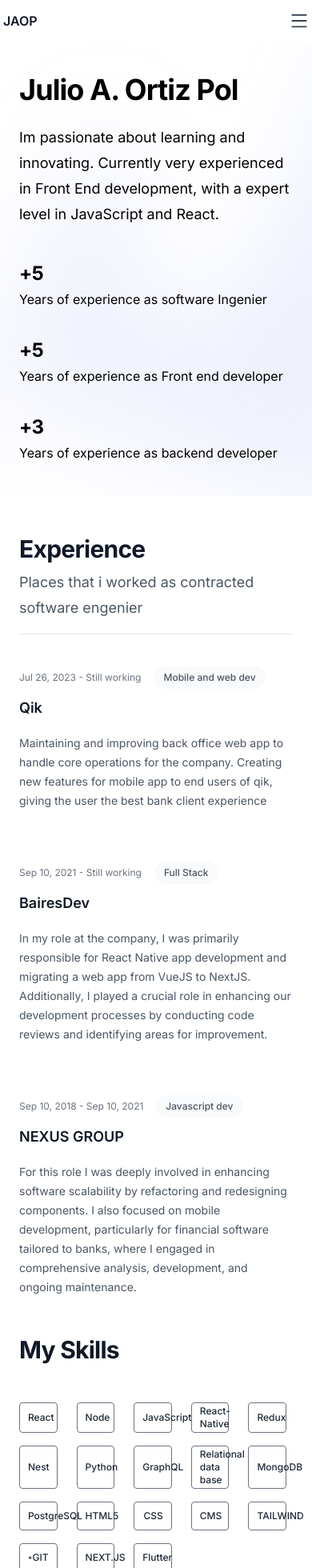
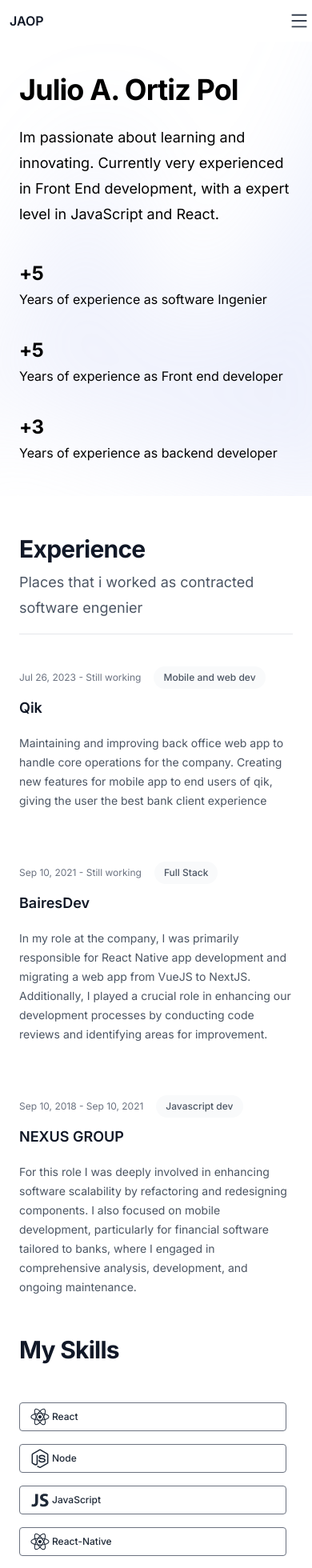
Before and after one commit to julioortizpol/portfolio, a Next.js app: page / in a window 390 px wide. Shown: the top 1960 px of the page at 80% size. Built offline with nearby package versions, Linux system fonts and the light colour scheme.

Commit message:
fix visual error in tech and header

```diff
--- a/app/components/Header.tsx
+++ b/app/components/Header.tsx
@@ -28,7 +28,7 @@
         className="mx-auto flex max-w-7xl items-center justify-between p-1 lg:px-8"
         aria-label="Global"
       >
-        <div className="flex lg:flex-1">
+        <div className="flex lg:flex-1 ml-2 lg:mr-0">
           <Link
             href="#"
             className="-mx-3 block rounded-lg px-3 py-2 text-base font-semibold leading-7 text-gray-900 hover:bg-gray-50"
--- a/app/components/TechSection.tsx
+++ b/app/components/TechSection.tsx
@@ -42,7 +42,7 @@
 
 export default function TechSection() {
   return (
-    <div className="bg-white mt-12 grid grid-cols-5  gap-4">
+    <div className="bg-white mt-12 grid md:grid-cols-3 lg:grid-cols-5  gap-4">
       {techs.map(({ tech, Icon }, index) => (
         <>{techSnipets(tech, Icon)}</>
       ))}
```
